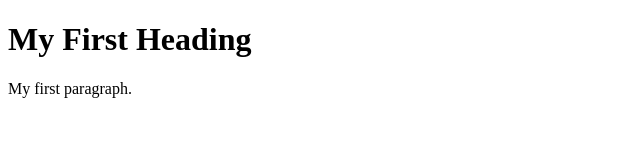
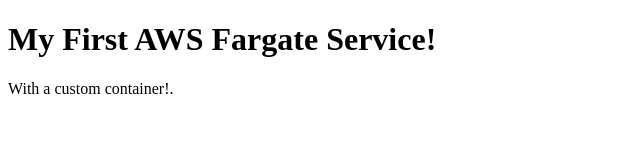
Before and after one commit to ejahnke/workshopVpc, a website: page MyImage/index.html in a window 1280 px wide. Shown: the whole page, without its empty margins (0-640 px from the left). Drawn offline with Linux system fonts and the light colour scheme.

Commit message:
Update index.html

```diff
--- a/MyImage/index.html
+++ b/MyImage/index.html
@@ -2,9 +2,9 @@
 <html>
 <body>
 
-<h1>My First Heading</h1>
+<h1>My First AWS Fargate Service!</h1>
 
-<p>My first paragraph.</p>
+<p>With a custom container!.</p>
 
 </body>
 </html>
```
